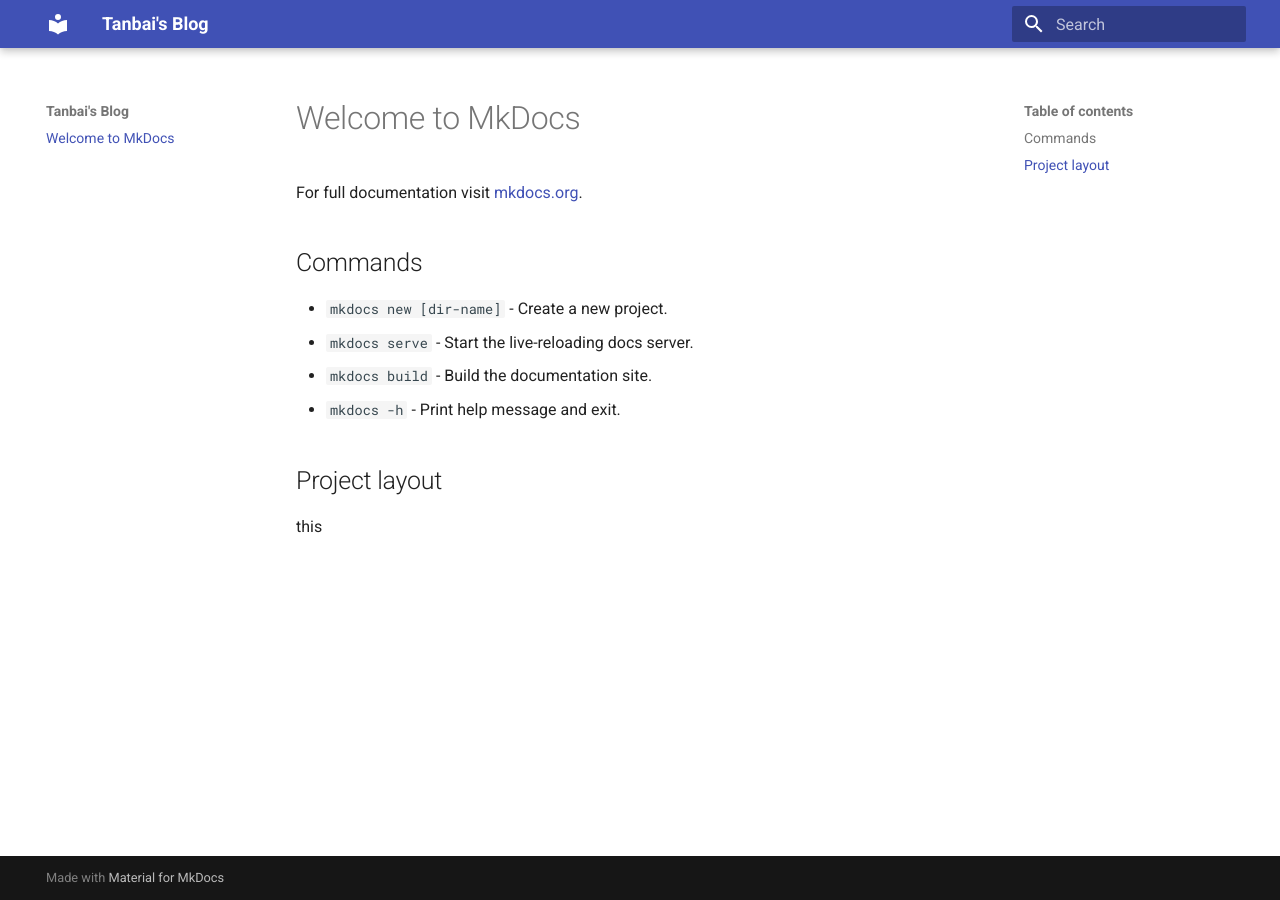
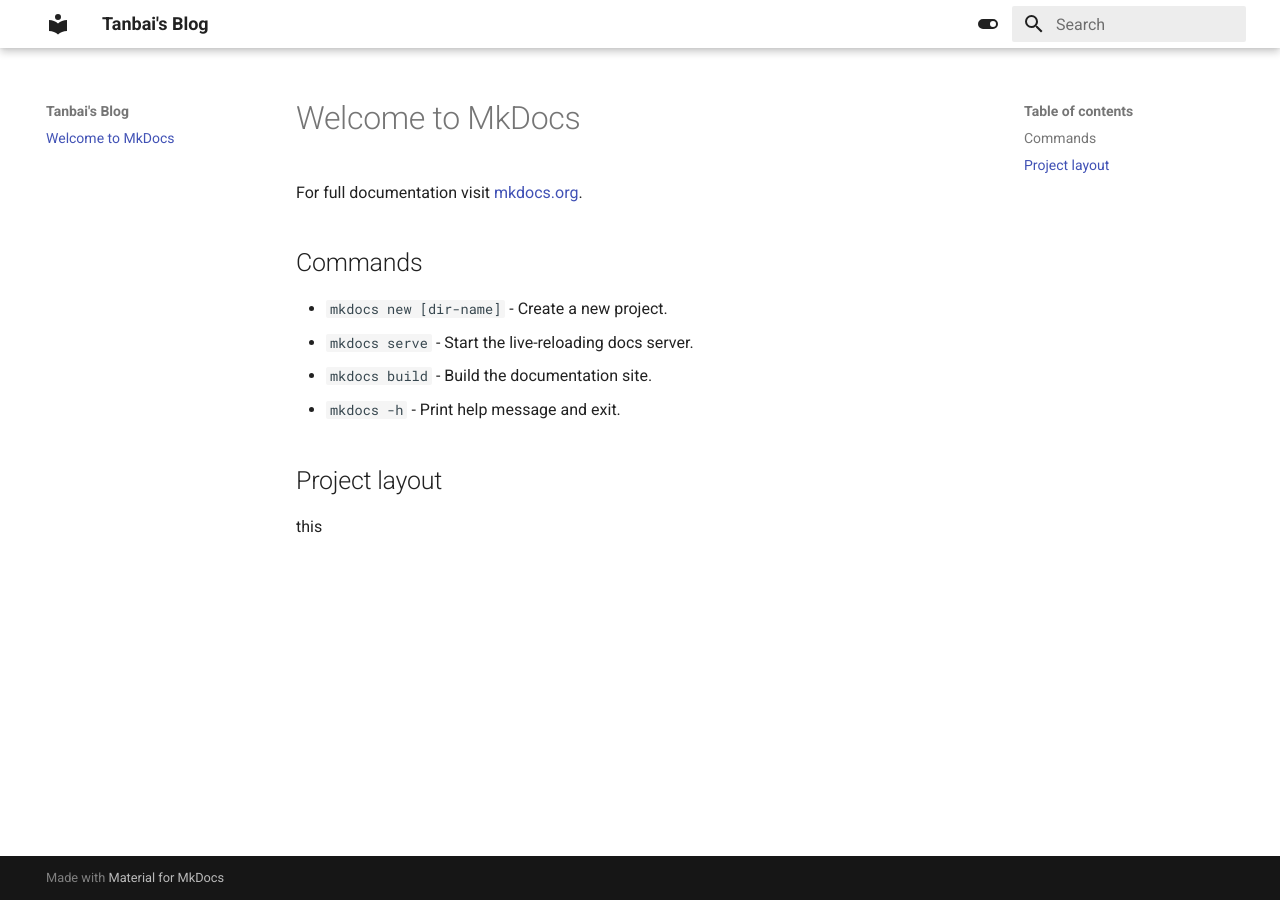
Before and after one commit to tanbaii/tanbaii.github.io, an MkDocs documentation site: the page built from docs/index.md, in a window 1280 px wide. Built offline with MkDocs 1.6.1 and Material for MkDocs 9.7.7, drawn with Linux system fonts in a browser that asks for light colours.

Commit message:
Update mkdocs.yml

```diff
--- a/mkdocs.yml
+++ b/mkdocs.yml
@@ -3,3 +3,20 @@
 site_author: Tanbai
 theme:
   name: material #主题
+  palette:
+    - media: "(prefers-color-scheme: light)"
+      scheme: default # 日间模式
+      primary: white # 上方的
+      accent: blue # 链接等可交互元件的高亮色
+      # teal
+      toggle:
+        icon: material/toggle-switch # 图标
+        name: 切换至夜间模式 # 鼠标悬浮提示
+    - media: "(prefers-color-scheme: dark)"
+      scheme: slate # 夜间模式
+      primary: black
+      accent: indigo
+      # teal
+      toggle:
+        icon: material/toggle-switch-off-outline
+        name: 切换至日间模式
```
